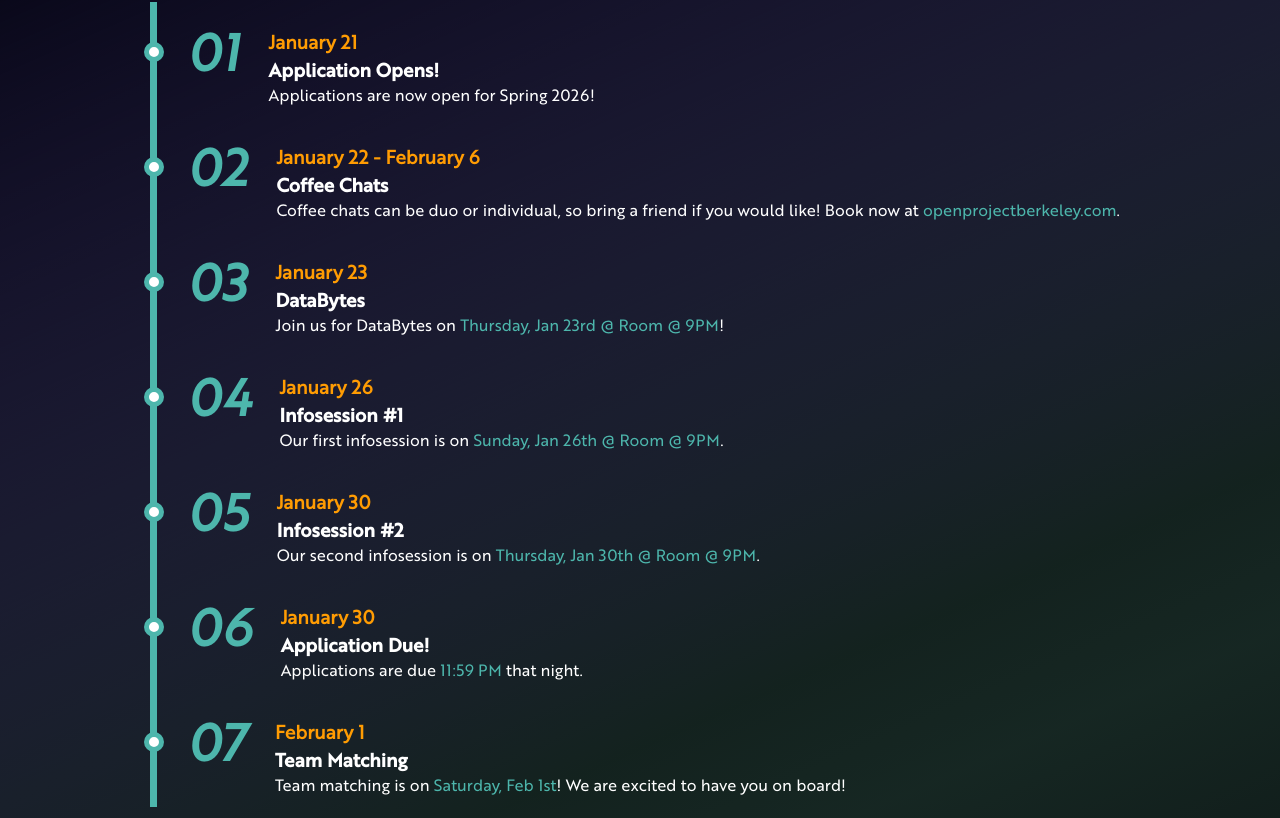
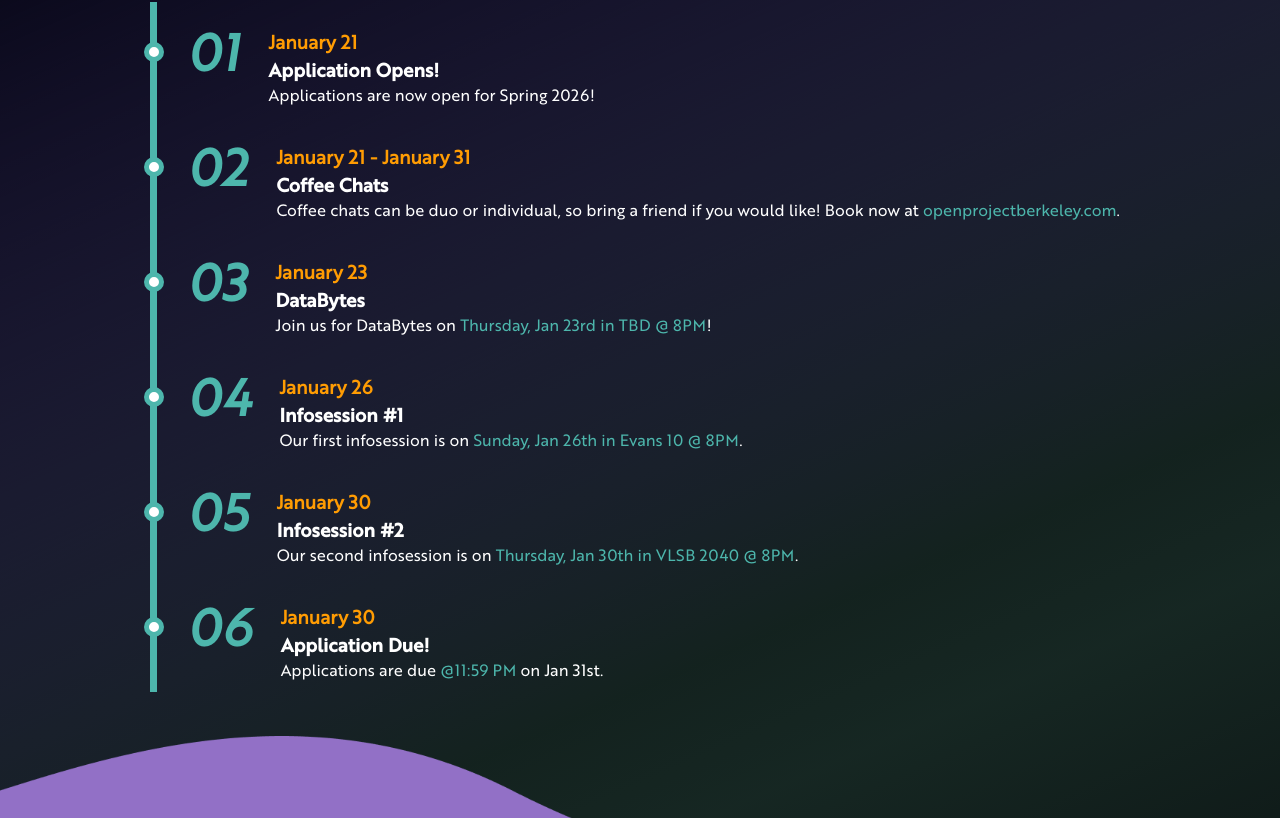
Before and after one commit to openprojectberkeley/frontend, a React (Create React App) app: page /apply in a window 1280 px wide. Shown: the part 842-1660 px from the top of the page. Built offline with nearby package versions, Linux system fonts and the light colour scheme.

Commit message:
update sp26 timeline

```diff
--- a/src/components/Apply.js
+++ b/src/components/Apply.js
@@ -156,7 +156,7 @@ export default function Apply() {
                     <div className={styles.info}>
                       <h1 className={styles.title}>02</h1>
                       <div className={styles.content}>
-                        <h3 className={styles.date}>January 22 - February 6</h3>
+                        <h3 className={styles.date}>January 21 - January 31</h3>
                         <h3 className={styles.subtitle}>Coffee Chats</h3>
                         <p className={styles.information}>Coffee chats can be duo or individual, so bring a friend if you would like! Book now at <span className={styles.blue}>openprojectberkeley.com</span>.</p>
                       </div>
@@ -168,7 +168,7 @@ export default function Apply() {
                       <div className={styles.content}>
                         <h3 className={styles.date}>January 23</h3>
                         <h3 className={styles.subtitle}>DataBytes</h3>
-                        <p className={styles.information}>Join us for DataBytes on <span className={styles.blue}>Thursday, Jan 23rd @ Room @ 9PM</span>!</p>
+                        <p className={styles.information}>Join us for DataBytes on <span className={styles.blue}>Thursday, Jan 23rd in TBD @ 8PM</span>!</p>
                       </div>
                     </div>
                   </div>
@@ -178,7 +178,7 @@ export default function Apply() {
                       <div className={styles.content}>
                         <h3 className={styles.date}>January 26</h3>
                         <h3 className={styles.subtitle}>Infosession #1</h3>
-                        <p className={styles.information}>Our first infosession is on <span className={styles.blue}>Sunday, Jan 26th @ Room @ 9PM</span>.</p>
+                        <p className={styles.information}>Our first infosession is on <span className={styles.blue}>Sunday, Jan 26th in Evans 10 @ 8PM</span>.</p>
                       </div>
                     </div>
                   </div>
@@ -188,7 +188,7 @@ export default function Apply() {
                       <div className={styles.content}>
                         <h3 className={styles.date}>January 30</h3>
                         <h3 className={styles.subtitle}>Infosession #2</h3>
-                        <p className={styles.information}>Our second infosession is on <span className={styles.blue}>Thursday, Jan 30th @ Room @ 9PM</span>.</p>
+                        <p className={styles.information}>Our second infosession is on <span className={styles.blue}>Thursday, Jan 30th in VLSB 2040 @ 8PM</span>.</p>
                       </div>
                     </div>
                   </div>
@@ -198,17 +198,7 @@ export default function Apply() {
                       <div className={styles.content}>
                         <h3 className={styles.date}>January 30</h3>
                         <h3 className={styles.subtitle}>Application Due!</h3>
-                        <p className={styles.information}>Applications are due <span className={styles.blue}>11:59 PM</span> that night.</p>
-                      </div>
-                    </div>
-                  </div>
-                  <div className={styles.card}>
-                    <div className={styles.info}>
-                      <h1 className={styles.title}>07</h1>
-                      <div className={styles.content}>
-                        <h3 className={styles.date}>February 1</h3>
-                        <h3 className={styles.subtitle}>Team Matching</h3>
-                        <p className={styles.information}>Team matching is on <span className={styles.blue}>Saturday, Feb 1st</span>! We are excited to have you on board!</p>
+                        <p className={styles.information}>Applications are due <span className={styles.blue}>@11:59 PM</span> on Jan 31st.</p>
                       </div>
                     </div>
                   </div>
```
